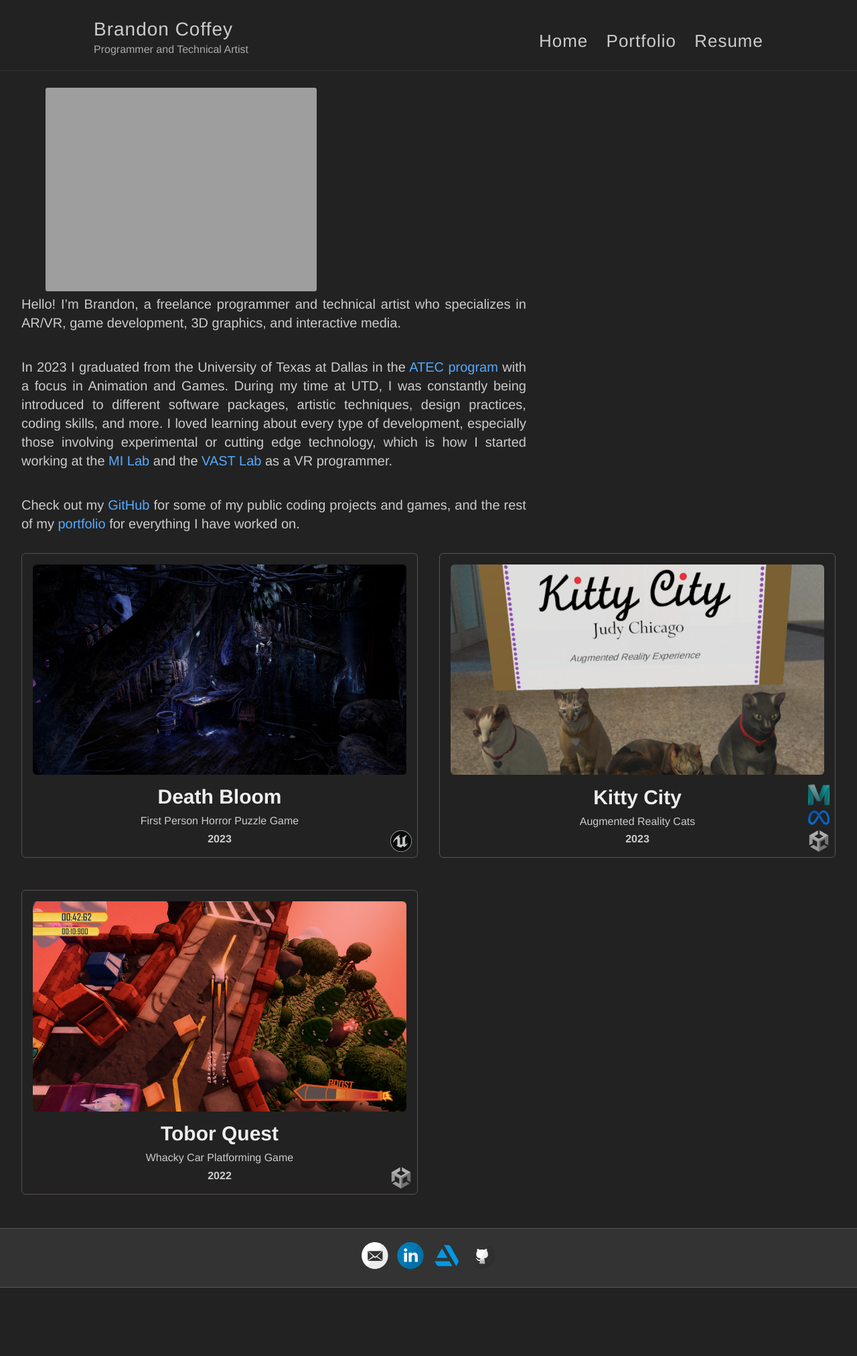
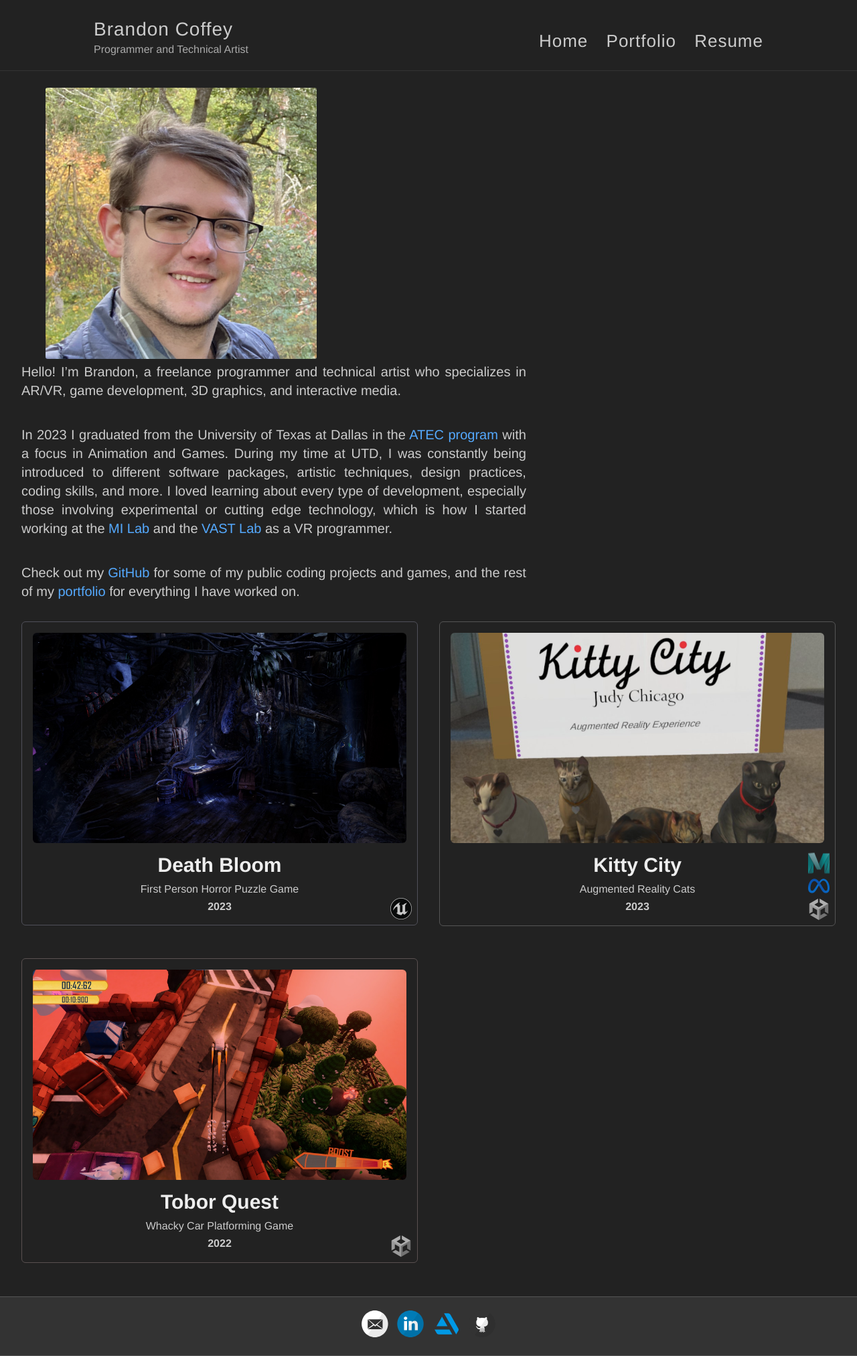
Before and after one commit to BrandonMCoffey/Portfolio, a Jekyll site: the page built from pages/index.md, in a window 1280 px wide. Shown: the whole page at 67% size. Built offline with Jekyll 4.4.1, drawn with Linux system fonts in a browser that asks for light colours; before the commit the page ends 1923 px from its top, so only the background shows below that.

Commit message:
Fix profile picture

```diff
--- a/_layouts/portfolio-home.html
+++ b/_layouts/portfolio-home.html
@@ -4,7 +4,7 @@ layout: portfolio-gallery
 
 <br>
 
-<img class="portfolio-home-image" src="{{site.url}}/content/profile-picture.png/">
+<img class="portfolio-home-image" src="{{site.url}}/content/profile-picture.png">
 <div class="portfolio-home-text">
     {{ content }}
 </div>
```
